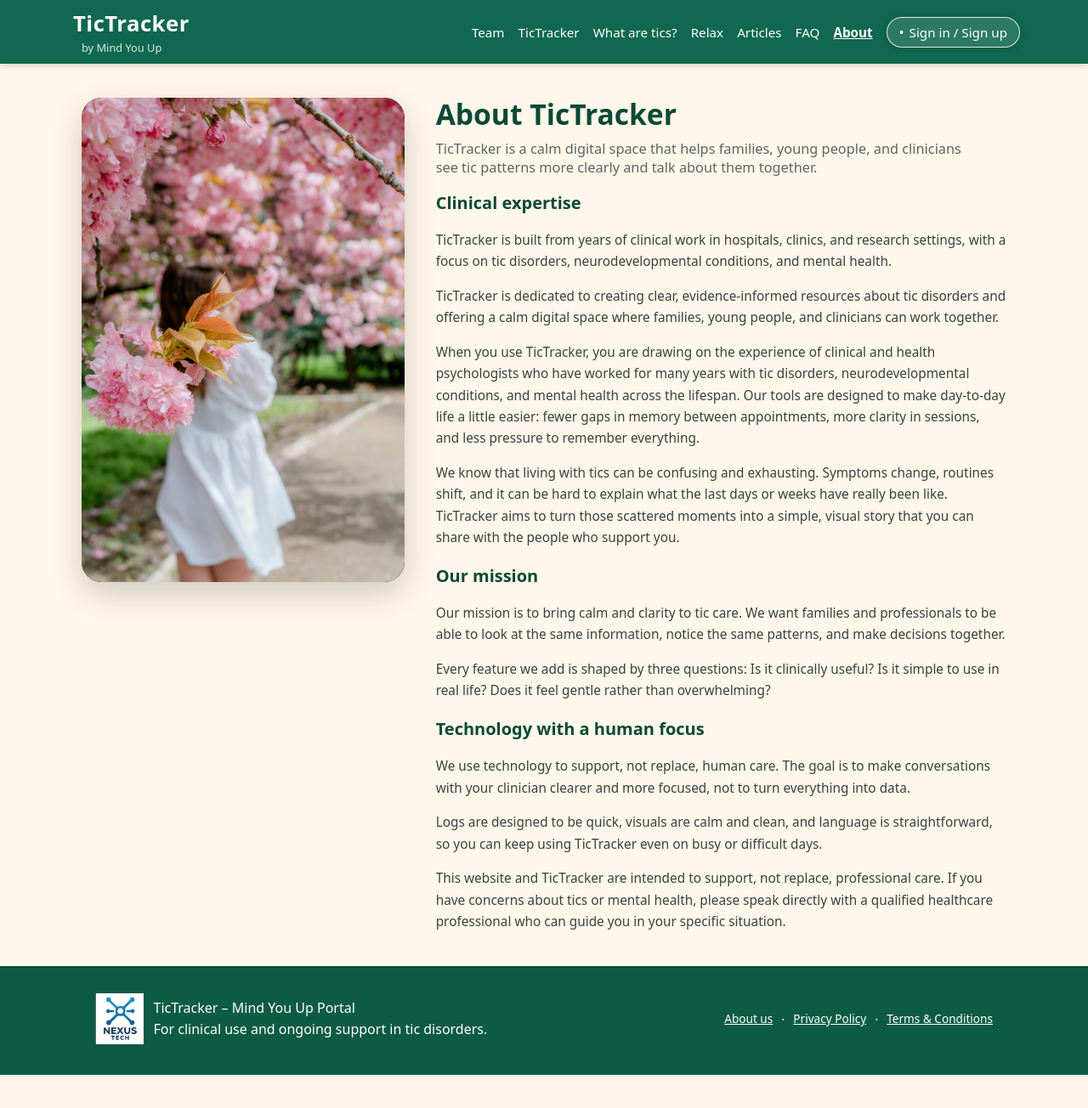
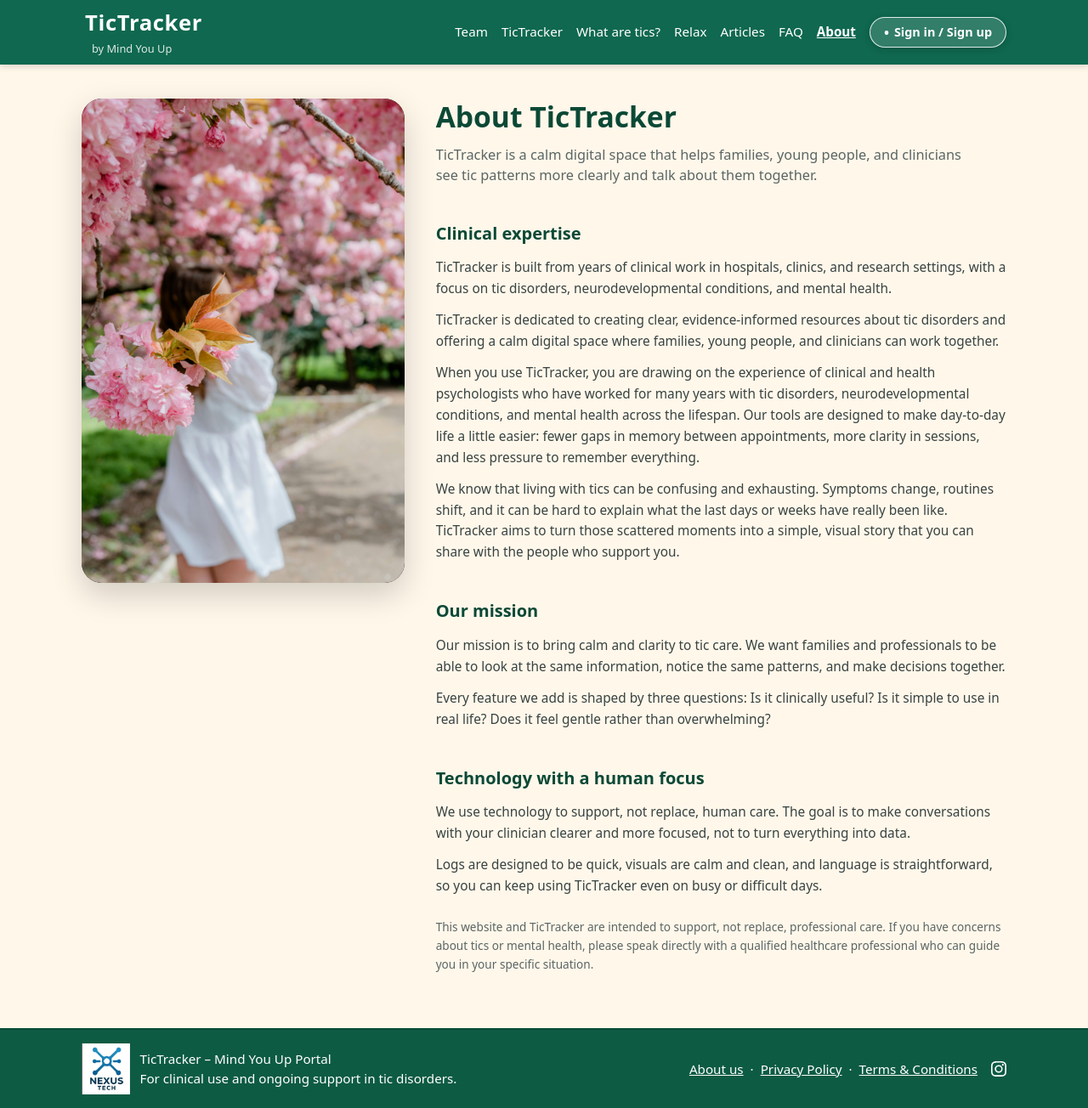
Before and after one commit to Julia-LV/ISP_MindYouUp, a PHP site: page /ISP_PROJECT/about.php in a window 1280 px wide. Shown: the whole page at 85% size. Before the commit the page ends 1265 px from the top, so only its background shows below. Run offline with PHP 8.4, Linux system fonts and the light colour scheme.

Commit message:
Update about.php

```diff
--- a/about.php
+++ b/about.php
@@ -7,168 +7,123 @@ session_start();
   <meta charset="utf-8" />
   <meta name="viewport" content="width=device-width, initial-scale=1" />
   <title>About – TicTracker by Mind You Up</title>
-  <link rel="stylesheet" href="web_portal.css" />
+
+  <!-- Tailwind Play CDN -->
+  <script src="https://cdn.jsdelivr.net/npm/@tailwindcss/browser@4"></script> <!-- [web:186] -->
+
   <style>
-    .app-footer {
-      background: #0d5b43;
-      color: #ffffff;
-      border-top: 2px solid #0a4936;
-    }
-
-    .app-footer-inner {
-      display: flex;
-      align-items: center;
-      justify-content: space-between;
-      padding: 18px 32px;
-      gap: 16px;
-      text-align: left;
-    }
-
-    .footer-left {
-      display: flex;
-      align-items: center;
-      gap: 12px;
-    }
-
-    .footer-logo {
-      height: 60px;
-    }
-
-    .footer-main-text {
-      display: flex;
-      flex-direction: column;
-      gap: 2px;
-    }
-
-    .footer-main-text span {
-      line-height: 1.4;
-    }
-
-    .footer-links {
-      display: flex;
-      gap: 10px;
-      flex-wrap: wrap;
-      justify-content: flex-end;
-      font-size: 0.95rem;
-    }
-
-    .footer-links a {
-      color: #ffffff;
-      text-decoration: underline;
-    }
-
-    .footer-links a:hover {
-      text-decoration: none;
-    }
-
-    @media (max-width: 640px) {
-      .app-footer-inner {
-        flex-direction: column;
-        align-items: flex-start;
-      }
-      .footer-links {
-        justify-content: flex-start;
-      }
-    }
+    /* Keep your existing mobile nav toggle behavior */
+    .top-nav.is-open { display: flex !important; }
   </style>
 </head>
-<body>
+
+<body class="bg-[#fff7ea] text-[#384341] font-sans">
   <!-- Sticky top bar -->
-  <header class="app-header">
-    <div class="container app-header-inner">
-      <div class="brand">
-        <a href="index.php" class="brand-main">TicTracker</a>
-        <span class="brand-sub">by Mind You Up</span>
+  <header class="sticky top-0 z-50 bg-[#0f684f] text-white shadow-[0_2px_8px_rgba(0,0,0,0.16)]">
+    <div class="max-w-[1120px] mx-auto px-4 py-2 flex items-center justify-between gap-6 relative">
+      <div class="flex flex-col gap-0.5 pl-1">
+        <a href="index.php" class="text-[1.6rem] font-bold tracking-wide no-underline text-white hover:opacity-90">
+          TicTracker
+        </a>
+        <span class="text-[0.8rem] text-white/85 ml-2">by Mind You Up</span>
       </div>
 
       <!-- Mobile hamburger -->
-      <button class="nav-toggle" type="button"
+      <button class="nav-toggle inline-flex flex-col justify-center md:hidden p-1 ml-auto"
+              type="button"
               aria-label="Toggle navigation"
               aria-expanded="false">
-        <span></span>
-        <span></span>
-        <span></span>
+        <span class="block w-[22px] h-[2px] bg-white rounded-full my-1"></span>
+        <span class="block w-[22px] h-[2px] bg-white rounded-full my-1"></span>
+        <span class="block w-[22px] h-[2px] bg-white rounded-full my-1"></span>
       </button>
 
-      <nav class="top-nav">
-        <!-- Links go back to sections on the home page -->
-        <a href="index.php#team">Team</a>
-        <a href="index.php#tictracker">TicTracker</a>
-        <a href="index.php#tics">What are tics?</a>
-        <a href="index.php#relax-video">Relax</a>
-        <a href="index.php#articles">Articles</a>
-        <a href="index.php#faq">FAQ</a>
-        <a href="about.php" class="is-active">About</a>
-        <a href="pages/auth/login.php" class="top-cta">
-          <span>•</span> Sign in / Sign up
+      <nav class="top-nav hidden md:flex md:flex-row md:static md:shadow-none
+                  flex-col absolute top-full left-4 right-4 mt-2
+                  bg-[#0f684f] rounded-xl shadow-[0_4px_14px_rgba(0,0,0,0.25)]
+                  px-4 py-3 gap-3 md:p-0 md:mt-0 md:rounded-none md:bg-transparent md:gap-4 md:flex-wrap md:items-center">
+        <a href="index.php#team" class="text-white no-underline font-medium text-[0.95rem] hover:underline">Team</a>
+        <a href="index.php#tictracker" class="text-white no-underline font-medium text-[0.95rem] hover:underline">TicTracker</a>
+        <a href="index.php#tics" class="text-white no-underline font-medium text-[0.95rem] hover:underline">What are tics?</a>
+        <a href="index.php#relax-video" class="text-white no-underline font-medium text-[0.95rem] hover:underline">Relax</a>
+        <a href="index.php#articles" class="text-white no-underline font-medium text-[0.95rem] hover:underline">Articles</a>
+        <a href="index.php#faq" class="text-white no-underline font-medium text-[0.95rem] hover:underline">FAQ</a>
+        <a href="about.php" class="text-white underline font-semibold text-[0.95rem]">About</a>
+
+        <a href="pages/auth/login.php"
+           class="inline-flex items-center gap-1.5 px-4 py-1.5 rounded-full border border-white/85
+                  bg-white/15 text-white no-underline font-semibold text-[0.9rem]
+                  shadow-[0_2px_8px_rgba(0,0,0,0.18)] hover:bg-white/25">
+          <span class="text-[1rem] leading-none">•</span> Sign in / Sign up
         </a>
       </nav>
     </div>
   </header>
 
-  <main class="container">
-    <section class="about-layout">
-      <div class="about-image-wrap">
-        <!-- Use your own photo: put it in /images and match the file name here -->
-        <img src="images/sakura.jpg" alt="About TicTracker" />
+  <main class="max-w-[1120px] mx-auto px-4 py-10">
+    <section class="grid gap-7 items-start lg:grid-cols-[minmax(0,1.1fr)_minmax(0,1.9fr)]">
+      <div class="max-w-[380px] rounded-3xl overflow-hidden shadow-[0_14px_36px_rgba(0,0,0,0.18)] bg-black
+                  lg:justify-self-start">
+        <img src="images/sakura.jpg" alt="About TicTracker" class="w-full h-auto block object-cover" />
       </div>
 
-      <div class="about-content">
-        <h1 class="about-main-title">About TicTracker</h1>
-        <p class="about-intro">
+      <div>
+        <h1 class="m-0 text-[2.1rem] leading-tight font-extrabold text-[#0a4936]">
+          About TicTracker
+        </h1>
+
+        <p class="mt-3 text-[1.02rem] text-[#5b6664] max-w-[640px]">
           TicTracker is a calm digital space that helps families, young people, and clinicians
           see tic patterns more clearly and talk about them together.
         </p>
 
-        <div class="about-body">
-          <h2 class="about-section-heading">Clinical expertise</h2>
+        <div class="mt-6 text-[0.96rem] leading-relaxed">
+          <h2 class="mt-10 mb-3 text-[1.25rem] font-bold text-[#0a4936]">Clinical expertise</h2>
           <p>
             TicTracker is built from years of clinical work in hospitals, clinics, and research
             settings, with a focus on tic disorders, neurodevelopmental conditions, and mental health.
           </p>
-          <p>
+          <p class="mt-3">
             TicTracker is dedicated to creating clear, evidence-informed resources about tic
             disorders and offering a calm digital space where families, young people, and clinicians
             can work together.
           </p>
-
-          <p>
+          <p class="mt-3">
             When you use TicTracker, you are drawing on the experience of clinical and health
             psychologists who have worked for many years with tic disorders, neurodevelopmental
             conditions, and mental health across the lifespan. Our tools are designed to make
             day-to-day life a little easier: fewer gaps in memory between appointments, more clarity
             in sessions, and less pressure to remember everything.
           </p>
-
-          <p>
+          <p class="mt-3">
             We know that living with tics can be confusing and exhausting. Symptoms change, routines
             shift, and it can be hard to explain what the last days or weeks have really been like.
             TicTracker aims to turn those scattered moments into a simple, visual story that you can
             share with the people who support you.
           </p>
 
-          <h2 class="about-section-heading">Our mission</h2>
+          <h2 class="mt-10 mb-3 text-[1.25rem] font-bold text-[#0a4936]">Our mission</h2>
           <p>
             Our mission is to bring calm and clarity to tic care. We want families and professionals
             to be able to look at the same information, notice the same patterns, and make decisions
             together.
           </p>
-          <p>
+          <p class="mt-3">
             Every feature we add is shaped by three questions: Is it clinically useful?
             Is it simple to use in real life? Does it feel gentle rather than overwhelming?
           </p>
 
-          <h2 class="about-section-heading">Technology with a human focus</h2>
+          <h2 class="mt-10 mb-3 text-[1.25rem] font-bold text-[#0a4936]">Technology with a human focus</h2>
           <p>
             We use technology to support, not replace, human care. The goal is to make conversations
             with your clinician clearer and more focused, not to turn everything into data.
           </p>
-          <p>
+          <p class="mt-3">
             Logs are designed to be quick, visuals are calm and clean, and language is
             straightforward, so you can keep using TicTracker even on busy or difficult days.
           </p>
 
-          <p class="small-text">
+          <p class="mt-6 text-[0.85rem] text-[#5b6664]">
             This website and TicTracker are intended to support, not replace, professional care.
             If you have concerns about tics or mental health, please speak directly with a qualified
             healthcare professional who can guide you in your specific situation.
@@ -178,33 +133,45 @@ session_start();
     </section>
   </main>
 
-  <!-- Nice shared footer with logo (not centered) -->
-  <footer class="app-footer">
-    <div class="container small-text app-footer-inner">
-      <div class="footer-left">
-        <img src="images/nexus-logo.png" alt="Nexus Tech logo" class="footer-logo">
-
-        <div class="footer-main-text">
-          <span>TicTracker – Mind You Up Portal</span>
-          <span>For clinical use and ongoing support in tic disorders.</span>
+  <!-- Footer -->
+  <footer class="mt-6 bg-[#0d5b43] text-white border-t-2 border-[#0a4936]">
+    <div class="max-w-[1120px] mx-auto px-4 py-4 flex flex-wrap items-center justify-between gap-4 text-left text-[0.95rem]">
+      <div class="flex items-center gap-3">
+        <img src="images/nexus-logo.png" alt="Nexus Tech logo" class="h-[60px]" />
+        <div class="flex flex-col gap-0.5">
+          <span class="leading-snug">TicTracker – Mind You Up Portal</span>
+          <span class="leading-snug">For clinical use and ongoing support in tic disorders.</span>
         </div>
       </div>
 
-      <span class="footer-links">
-        <a href="about_blank.php">About us</a>
+      <div class="flex flex-wrap items-center justify-end gap-2">
+        <a href="about_blank.php" class="text-white underline hover:no-underline">About us</a>
         <span aria-hidden="true">·</span>
-        <a href="/ISP_MindYouUp/Privacy-Policy.pdf"
-           target="_blank"
-           rel="noopener">
+
+        <a href="/ISP_MindYouUp/Privacy-Policy.pdf" target="_blank" rel="noopener noreferrer"
+           class="text-white underline hover:no-underline">
           Privacy Policy
         </a>
+
         <span aria-hidden="true">·</span>
-        <a href="/ISP_MindYouUp/Terms-Conditions.pdf"
-           target="_blank"
-           rel="noopener">
+
+        <a href="/ISP_MindYouUp/Terms-Conditions.pdf" target="_blank" rel="noopener noreferrer"
+           class="text-white underline hover:no-underline">
           Terms &amp; Conditions
         </a>
-      </span>
+
+        <!-- Instagram icon -->
+        <a href="https://www.instagram.com/mind_you_up/"
+           target="_blank"
+           rel="noopener noreferrer"
+           aria-label="Mind You Up on Instagram"
+           class="inline-flex items-center ml-2 text-white hover:opacity-90">
+          <svg xmlns="http://www.w3.org/2000/svg" width="18" height="18" fill="currentColor"
+               viewBox="0 0 16 16" aria-hidden="true" focusable="false">
+            <path d="M8 0C5.829 0 5.556.01 4.703.048 3.85.088 3.269.222 2.76.42a3.9 3.9 0 0 0-1.417.923A3.9 3.9 0 0 0 .42 2.76C.222 3.268.087 3.85.048 4.7.01 5.555 0 5.827 0 8.001c0 2.172.01 2.444.048 3.297.04.852.174 1.433.372 1.942.205.526.478.972.923 1.417.444.445.89.719 1.416.923.51.198 1.09.333 1.942.372C5.555 15.99 5.827 16 8 16s2.444-.01 3.298-.048c.851-.04 1.434-.174 1.943-.372a3.9 3.9 0 0 0 1.416-.923c.445-.445.718-.891.923-1.417.197-.509.332-1.09.372-1.942C15.99 10.445 16 10.173 16 8s-.01-2.445-.048-3.299c-.04-.851-.175-1.433-.372-1.941a3.9 3.9 0 0 0-.923-1.417A3.9 3.9 0 0 0 13.24.42c-.51-.198-1.092-.333-1.943-.372C10.443.01 10.172 0 7.998 0zm-.717 1.442h.718c2.136 0 2.389.007 3.232.046.78.035 1.204.166 1.486.275.373.145.64.319.92.599s.453.546.598.92c.11.281.24.705.275 1.485.039.843.047 1.096.047 3.231s-.008 2.389-.047 3.232c-.035.78-.166 1.203-.275 1.485a2.5 2.5 0 0 1-.599.919c-.28.28-.546.453-.92.598-.28.11-.704.24-1.485.276-.843.038-1.096.047-3.232.047s-2.39-.009-3.233-.047c-.78-.036-1.203-.166-1.485-.276a2.5 2.5 0 0 1-.92-.598 2.5 2.5 0 0 1-.6-.92c-.109-.281-.24-.705-.275-1.485-.038-.843-.046-1.096-.046-3.233s.008-2.388.046-3.231c.036-.78.166-1.204.276-1.486.145-.373.319-.64.599-.92s.546-.453.92-.598c.282-.11.705-.24 1.485-.276.738-.034 1.024-.044 2.515-.045zm4.988 1.328a.96.96 0 1 0 0 1.92.96.96 0 0 0 0-1.92m-4.27 1.122a4.109 4.109 0 1 0 0 8.217 4.109 4.109 0 0 0 0-8.217m0 1.441a2.667 2.667 0 1 1 0 5.334 2.667 2.667 0 0 1 0-5.334"/>
+          </svg>
+        </a>
+      </div>
     </div>
   </footer>
 
```
